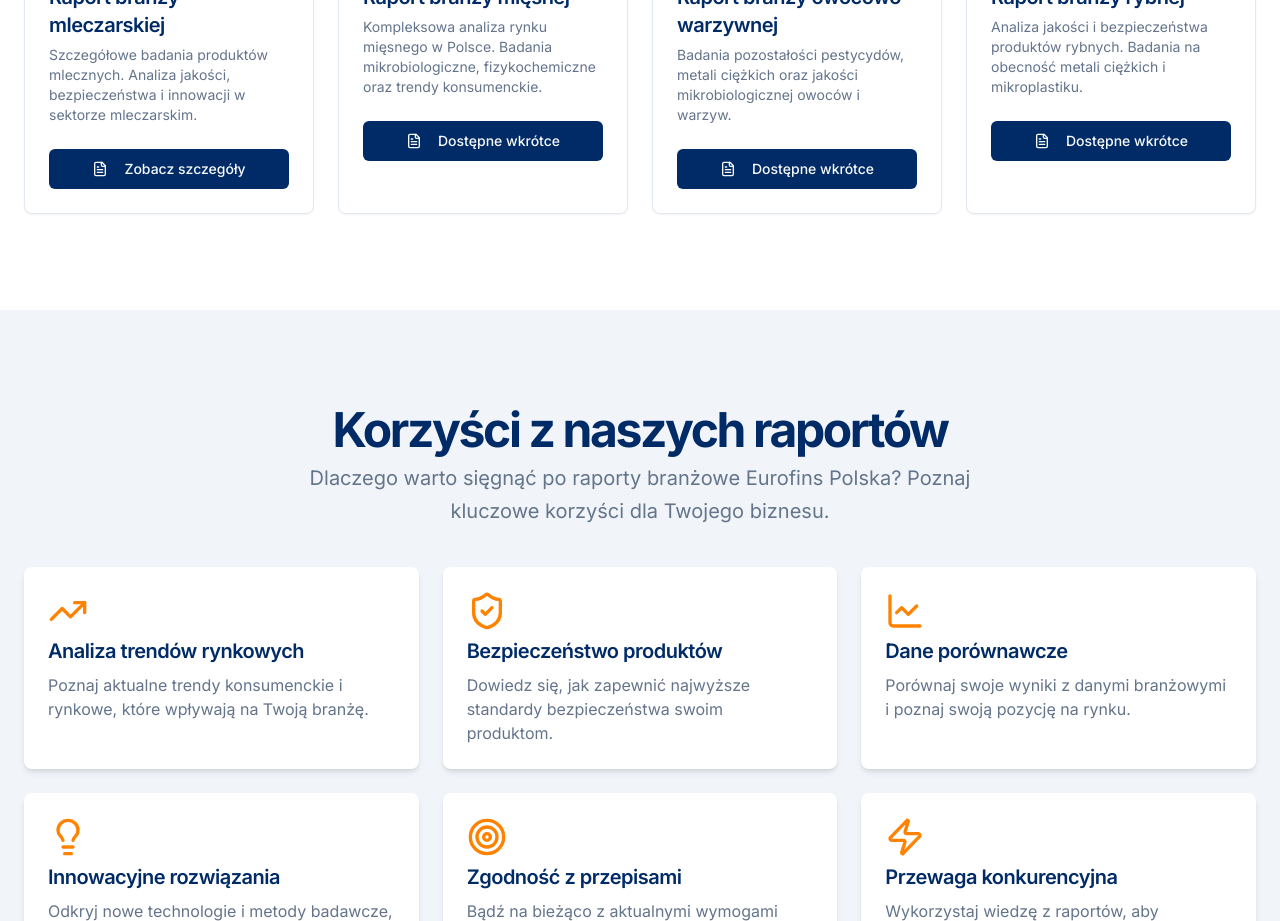
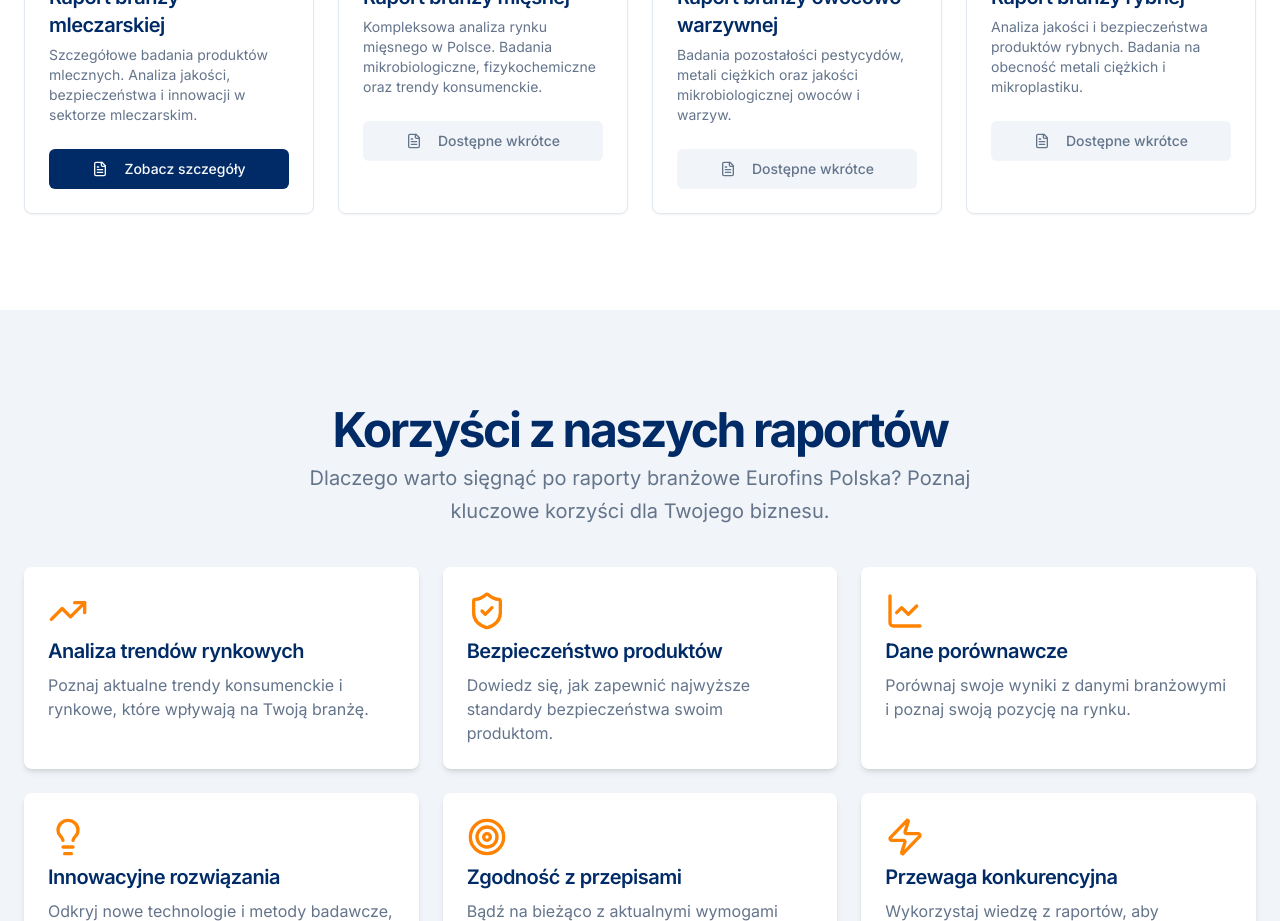
Before and after one commit to barteksdl21/raport-branzowy, a Next.js app: page / in a window 1280 px wide. Shown: the part 1260-2181 px from the top of the page. Built offline with nearby package versions, Linux system fonts and the light colour scheme.

Commit message:
Disabled button style

```diff
--- a/components/reports-section.tsx
+++ b/components/reports-section.tsx
@@ -88,7 +88,12 @@ export function ReportsSection() {
                 <CardDescription>{report.description}</CardDescription>
               </CardHeader>
               <CardFooter>
-                <Button asChild className="w-full bg-primary hover:bg-primary/90" disabled={report.comingSoon}>
+                <Button asChild className={`w-full ${
+                  report.comingSoon
+                    ? 'bg-muted text-muted-foreground'
+                    : 'bg-primary text-primary-foreground hover:bg-primary/90'
+                }`}
+                disabled={report.comingSoon}>
                   <Link href={report.comingSoon ? '#' : `/raporty/${report.slug}`}>
                     <FileText className="mr-2 h-4 w-4" />
                     {report.comingSoon ? "Dostępne wkrótce" : "Zobacz szczegóły"}
```
